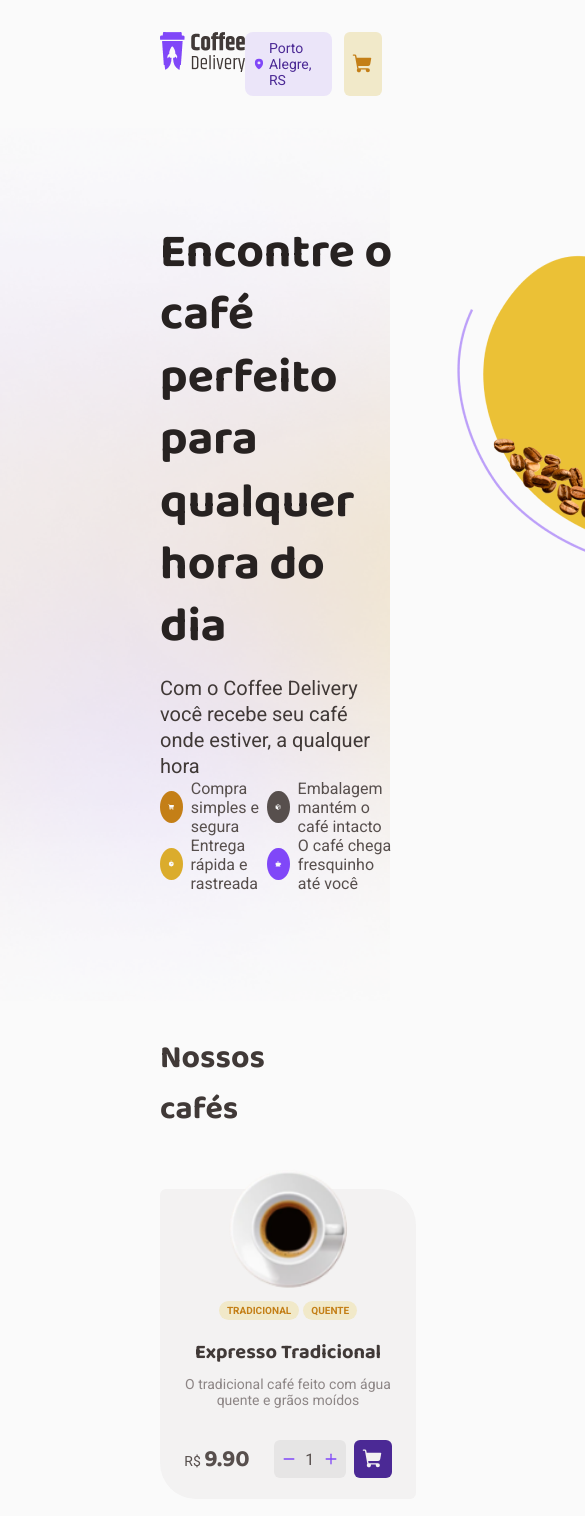
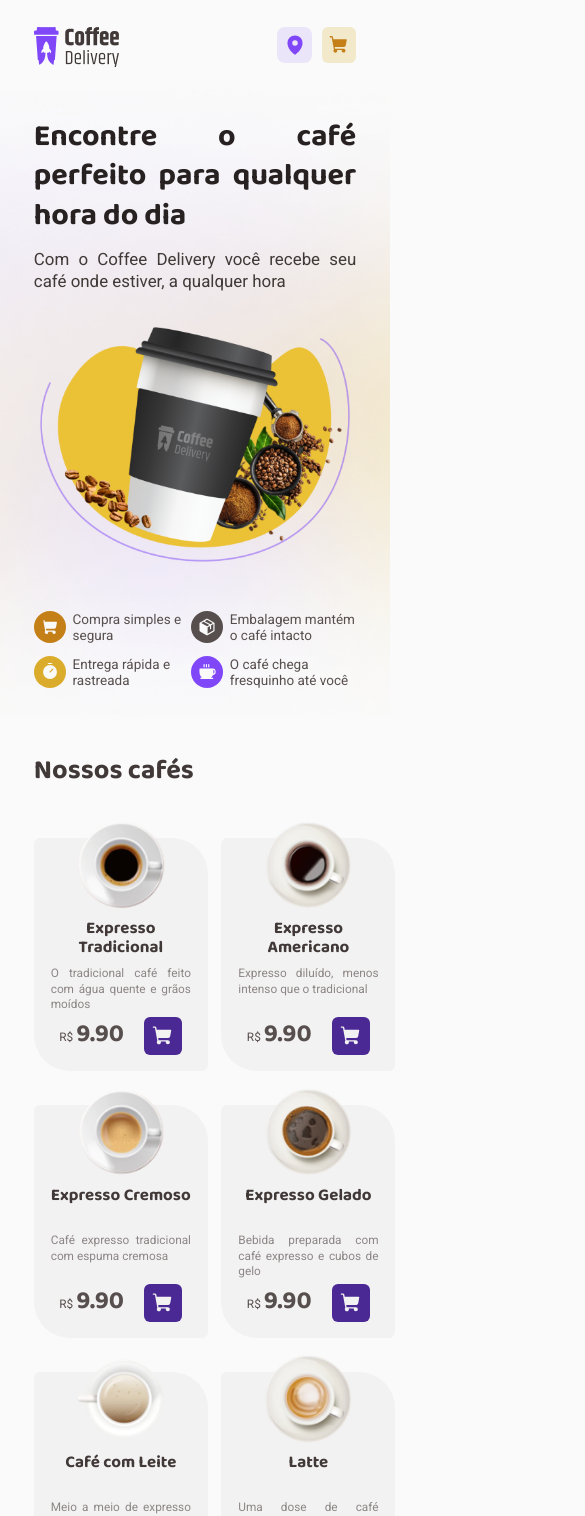
Before and after one commit to joaocruzzq/coffee-delivery, a React (Vite) app: page / in a window 390 px wide. Shown: the top 1516 px of the page, 585 px wide, since content can reach past the window. Built offline with nearby package versions, Linux system fonts and the light colour scheme.

Commit message:
aplicando responsividade na home e componentes

```diff
--- a/src/components/header/index.tsx
+++ b/src/components/header/index.tsx
@@ -23,7 +23,7 @@ export function Header() {
          <ActionButtons>
             <span>
                <MapPin size={22} weight="fill" />
-               Porto Alegre, RS
+               <p>Porto Alegre, RS</p>
             </span>
 
             <NavLink to="/checkout">
--- a/src/components/header/styles.ts
+++ b/src/components/header/styles.ts
@@ -11,6 +11,10 @@ export const HeaderContainer = styled.header`
 
       outline: none;
       box-shadow: none;
+   }
+
+   @media(max-width: 768px) {
+      padding: 2rem 2.5rem;
    }
 `
 
@@ -79,4 +83,10 @@ export const ActionButtons = styled.div`
       color: ${props => props.theme["yellow-dark"]};
       background-color: ${props => props.theme["yellow-light"]};
    }
+
+   @media(max-width: 768px) {
+      span p {
+         display: none;
+      }
+   }
 `
--- a/src/pages/home/components/coffee-card/styles.ts
+++ b/src/pages/home/components/coffee-card/styles.ts
@@ -104,4 +104,46 @@ export const CoffeeCardContainer = styled.div`
          background: ${props => props.theme.purple};
       }
    }
+
+   @media(max-width: 768px) {
+      width: 12.875rem;
+      height: 17.25rem;
+
+      img {
+         width: 6.5rem;
+         height: 6.5rem;
+      }
+
+      .tags {
+         display: none;
+      }
+
+      h1 {
+         text-align: center;
+         line-height: 115%;
+
+         margin: 0 auto 1.5rem;
+         min-height: calc(1rem * 2);
+      }
+
+      span {
+         text-align: justify;
+         line-height: 130%;
+
+         margin-bottom: -0.25rem;
+         min-height: calc(1.25rem * 3);
+      }
+
+      .buy-section {
+         margin-top: 0.25rem;
+      }
+
+      .buy-section h1 {
+         font-size: 1.875rem;
+      }
+
+      .actions div:first-child {
+         display: none;
+      }
+   }
 `
--- a/src/pages/home/styles.ts
+++ b/src/pages/home/styles.ts
@@ -17,6 +17,23 @@ export const IntroContainer = styled.div`
 
    img {
       grid-area: img;
+   }
+
+   @media(max-width: 768px) {
+      display: grid;
+
+      text-align: justify;
+      padding: 2rem 2.5rem;
+
+      gap: 2.25rem;
+
+      grid-template-columns: 1fr;
+      grid-template-areas: 'title' 'img' 'items';
+
+      img {
+         width: 100%;
+         margin-bottom: 1rem;
+      }
    }
 `
 
@@ -45,6 +62,12 @@ export const IntroTitle = styled.div`
 
       color: ${props => props.theme["base-subtitle"]};
    }
+
+   @media(max-width: 768px) {
+      h1 {
+         font-size: 2.25rem;
+      }
+   }
 `
 
 export const ItemsContainer = styled.div`
@@ -54,8 +77,10 @@ export const ItemsContainer = styled.div`
    grid-template-columns: auto auto;
 
    div {
-      display: flex;
       gap: 0.5rem;
+
+      display: grid;
+      grid-template-columns: auto 1fr;
 
       align-items: center;
    }
@@ -84,6 +109,16 @@ export const ItemsContainer = styled.div`
    div:nth-child(4) > svg {
       background: ${props => props.theme.purple}
    }
+
+   @media(max-width: 768px) {
+      row-gap: 1rem;
+      column-gap: 0.5rem;
+
+      div {
+         text-align: left;
+         font-size: 1rem;
+      }
+   }
 `
 
 export const CoffeeList = styled.div`
@@ -111,4 +146,13 @@ export const CoffeeList = styled.div`
       grid-row-gap: 2.5rem;
       grid-column-gap: 2rem;
    }
+
+   @media(max-width: 786px) {
+      padding: 2.5rem;
+
+      div {
+         column-gap: 1rem;
+         grid-template-columns: 1fr 1fr;
+      }
+   }
 `
--- a/src/styles/global.ts
+++ b/src/styles/global.ts
@@ -36,4 +36,10 @@ export const GlobalStyles = createGlobalStyle`
       font-weight: 400;
       font-family: 'Roboto', sans-serif;
    }
+
+   @media (max-width: 768px) {
+      html {
+         font-size: 84.5%;
+      }
+   }
 `
```
